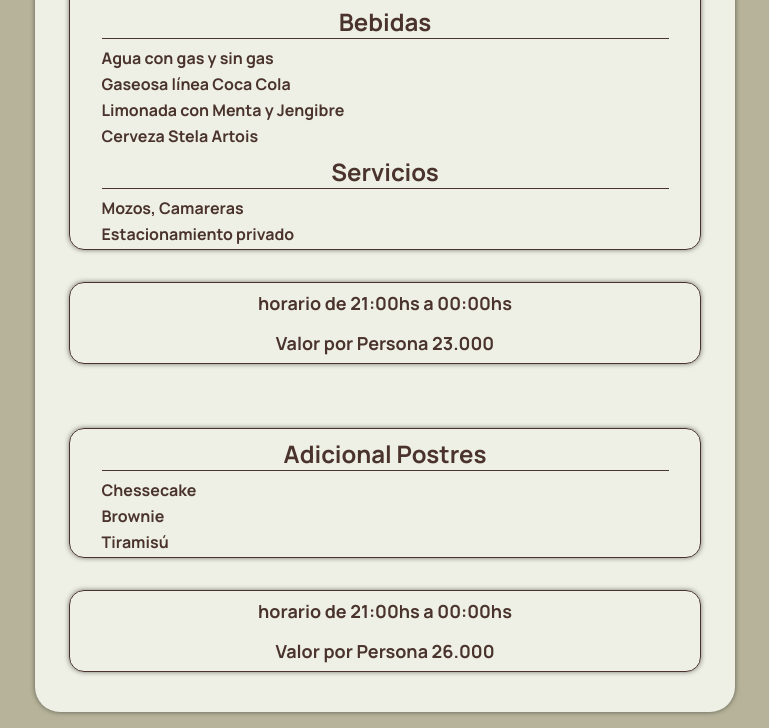
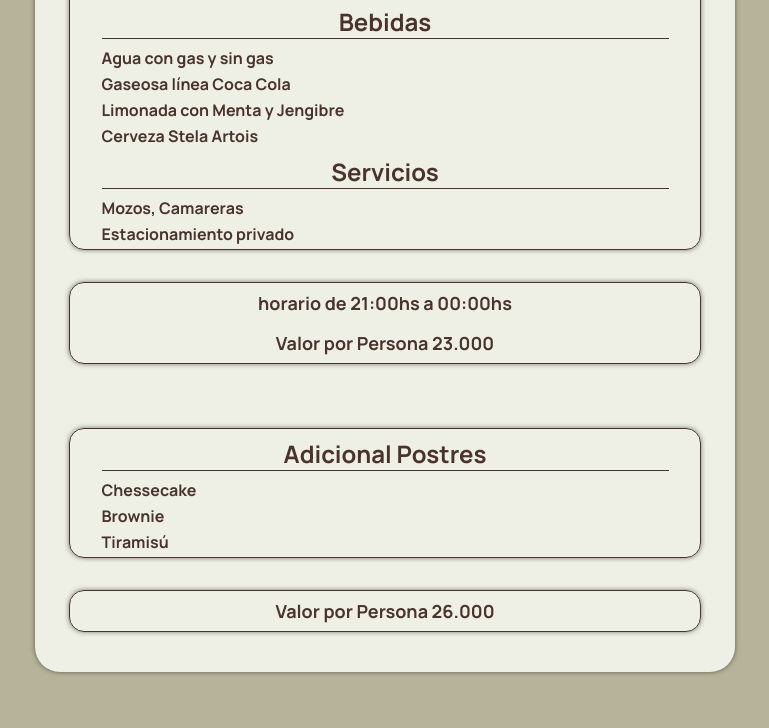
Before and after one commit to LaGaviotaEventos/Evento-014, a plain HTML site: page index.html in a window 1280 px wide. Shown: the part 606-1334 px from the top of the page, without its empty margins (255-1024 px from the left). After the commit the page ends 1294 px from the top, so only its background shows below. Drawn offline with nearby package versions, Linux system fonts and the light colour scheme.

Commit message:
Update index.html

```diff
--- a/index.html
+++ b/index.html
@@ -87,7 +87,6 @@
             </ul>
         </div>
         <div class="container-footer">
-            <h2>horario de 21:00hs a 00:00hs</h2>
             <h2>Valor por Persona 26.000</h2>
         </div>
     </div>
```
